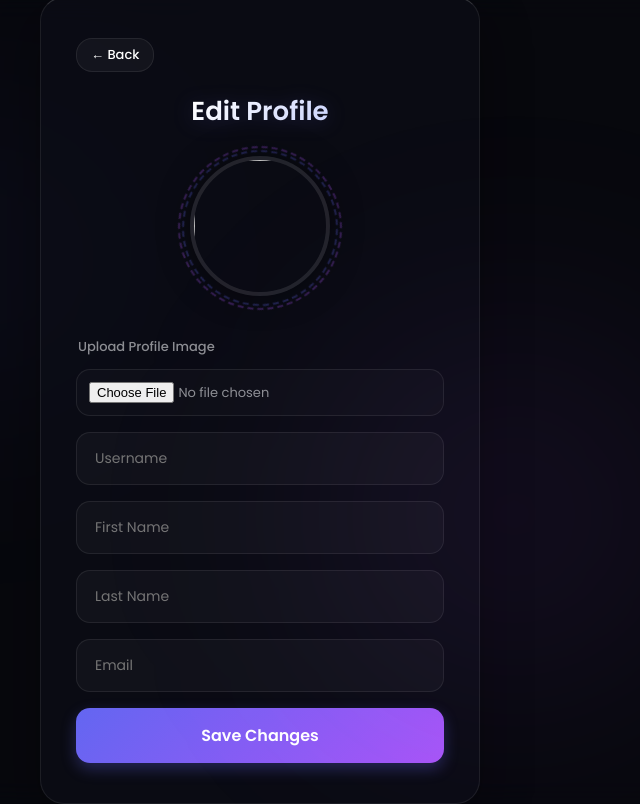
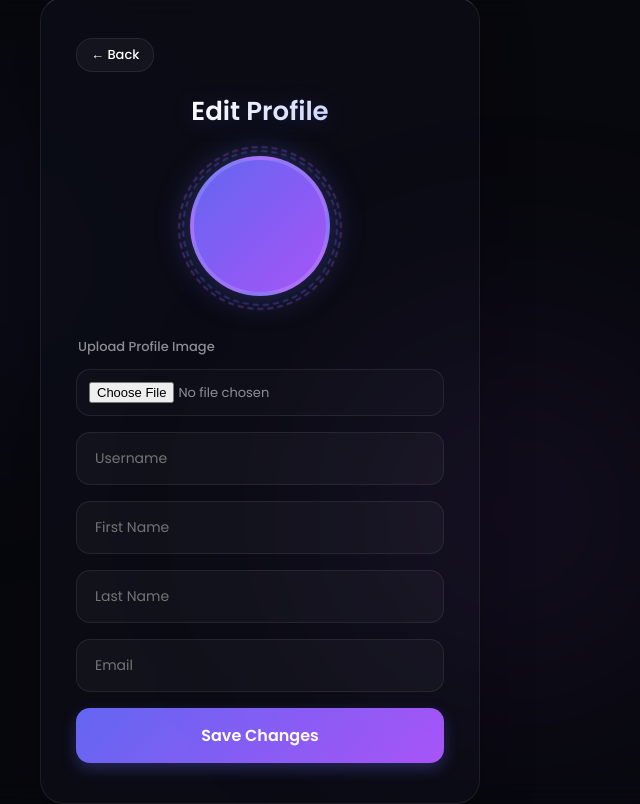
Before and after one commit to KRISHNARAJSINH0/ChatER, a Django app: template chat/templates/profile.html in a window 1280 px wide. Shown: the whole page, without its empty margins (380-1020 px from the left). Run offline with Django 5.2, Linux system fonts and the light colour scheme; the template is opened without the code that fills it, so the values that code supplies are empty.

Commit message:
feat: implement real-time double checkmark receipts and dynamic first-letter fallback profile avatars

```diff
--- a/chat/static/css/chat.css
+++ b/chat/static/css/chat.css
@@ -253,6 +253,49 @@
     color: white;
     flex-shrink: 0;
     box-shadow: 0 4px 10px rgba(99, 102, 241, 0.3);
+}
+
+.avatar-fallback {
+    width: 50px;
+    height: 50px;
+    border-radius: 50%;
+    background: linear-gradient(135deg, var(--primary) 0%, var(--secondary) 100%);
+    display: flex;
+    align-items: center;
+    justify-content: center;
+    font-weight: 600;
+    font-size: 18px;
+    color: white;
+    flex-shrink: 0;
+    box-shadow: 0 4px 10px rgba(99, 102, 241, 0.3);
+    border: 2px solid rgba(255, 255, 255, 0.1);
+    text-transform: uppercase;
+}
+
+.avatar-fallback-large {
+    width: 140px;
+    height: 140px;
+    border-radius: 50%;
+    background: linear-gradient(135deg, var(--primary) 0%, var(--secondary) 100%);
+    display: flex;
+    align-items: center;
+    justify-content: center;
+    font-weight: 600;
+    font-size: 56px;
+    color: white;
+    flex-shrink: 0;
+    box-shadow: 0 0 35px rgba(99, 102, 241, 0.4);
+    border: 4px solid rgba(255, 255, 255, 0.15);
+    text-transform: uppercase;
+    z-index: 2;
+}
+
+.chat-header .avatar-fallback {
+    width: 38px !important;
+    height: 38px !important;
+    font-size: 14px !important;
+    border: 2px solid var(--primary) !important;
+    box-shadow: 0 0 8px rgba(99, 102, 241, 0.3) !important;
 }
 
 .chat-info {
--- a/chat/templates/chat.html
+++ b/chat/templates/chat.html
@@ -7,7 +7,11 @@
     <div class="chat-header">
       <a href="/home/" class="back-button">← Back</a>
 
-      <img src="{{ receiver.profile.image.url }}" class="profile-image" alt="{{ receiver.username }}">
+      {% if receiver.profile.image and receiver.profile.image.name != 'profile/default.png' and receiver.profile.image.name != 'default.png' %}
+        <img src="{{ receiver.profile.image.url }}" class="profile-image" alt="{{ receiver.username }}">
+      {% else %}
+        <div class="avatar-fallback">{{ receiver.username|slice:":1"|upper }}</div>
+      {% endif %}
 
       <div>
         <h2>{{ receiver.username }}</h2>
--- a/chat/templates/profile.html
+++ b/chat/templates/profile.html
@@ -17,10 +17,11 @@
             {% csrf_token %}
 
             <div class="image-section">
-
-                <img src="{{ request.user.profile.image.url }}"
-                     class="profile-preview">
-
+                {% if request.user.profile.image and request.user.profile.image.name != 'profile/default.png' and request.user.profile.image.name != 'default.png' %}
+                    <img src="{{ request.user.profile.image.url }}" class="profile-preview">
+                {% else %}
+                    <div class="avatar-fallback-large">{{ request.user.username|slice:":1"|upper }}</div>
+                {% endif %}
             </div>
             <label class="upload-label">Upload Profile Image</label>
             <input type="file"
```
Also changed, not shown: chat/consumers.py (+36 -3 lines), chat/static/js/chat.js (+32 -0 lines), chat/templates/home.html (+6 -7 lines).
